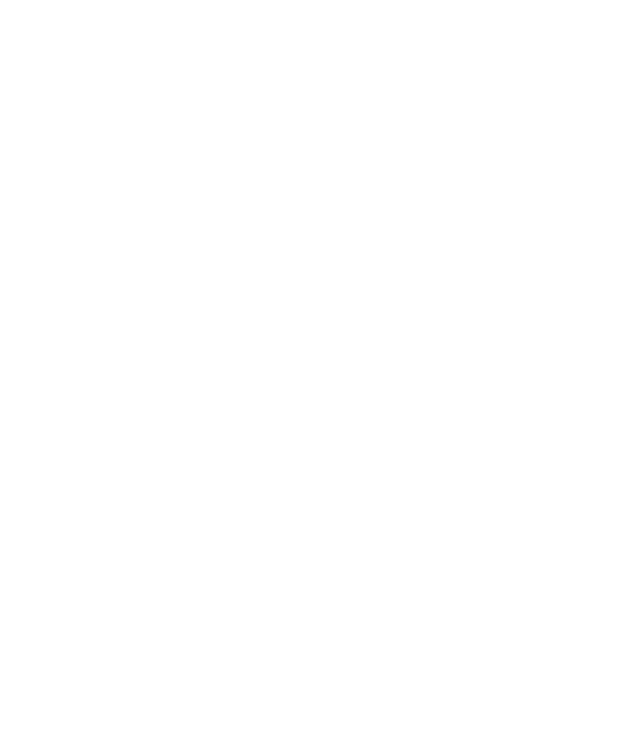
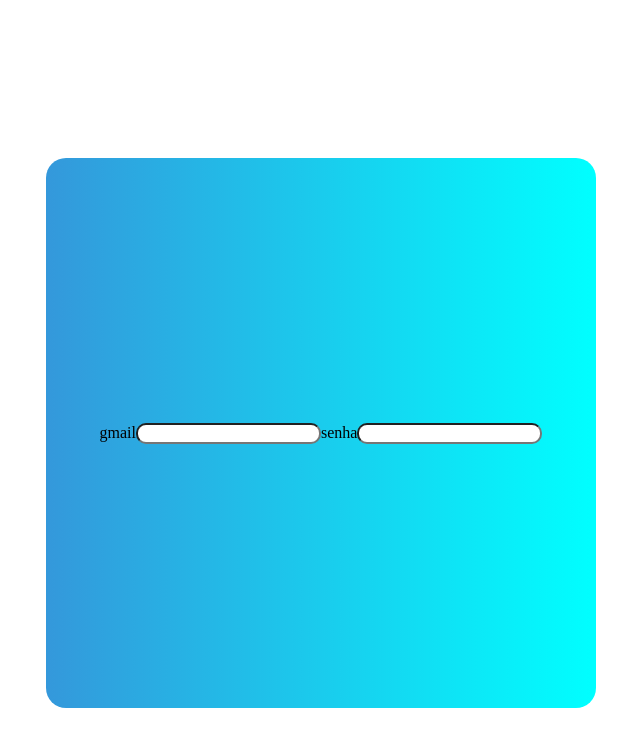
Before and after one commit to vitormiguelmartins8-sketch/tcc-painel1, a plain HTML site: page index.html in a window 1280 px wide. Shown: the whole page, without its empty margins (319-959 px from the left). Drawn offline with Linux system fonts and the light colour scheme.

Commit message:
commit 2

```diff
--- a/index.html
+++ b/index.html
@@ -13,12 +13,19 @@
     <body>
 
         <div class="container">
+            <div class="tela">
+                <label for="gmail">gmail</label>
+                <input
+                type="email"
+                id="email"
+                name="email">
 
-            <div id="tela">
-
-
+                <label for="senha">senha</label>
+                <input
+                type="senha"
+                id="senha"
+                name="senha">
             </div>
-
         </div>
 
         <script src="" async defer></script>
--- a/style.css
+++ b/style.css
@@ -1,4 +1,44 @@
 body{
+    background-color: white ;
+    display: flex;
+    align-items: center;
+    justify-content:center;
+    bottom:20px;
+    height: 850px;
+
+}
+
+.container{
+    display: inline-block;
+    justify-content:center;
+}
+
+
+.tela{
+    background: linear-gradient(to right, #3498db, cyan);
+    width: 550px;
+    height: 550px ;
+    border-radius: 20px;
+    align-items: center;
+    justify-content: center;
+    display: flex;
+    position: flex;
 
 
 }
+
+#email{
+    border-radius: 10px;
+    background-color: linear-gradient(to left black , white) ;
+    display: flex;
+    align-items: center;
+    justify-content: center;
+}
+
+#senha{
+    border-radius: 10px;
+    background-color: linear-gradient(to left black , white) ;
+    display: flex;
+    align-items: center;
+    justify-content: center;
+}
```
